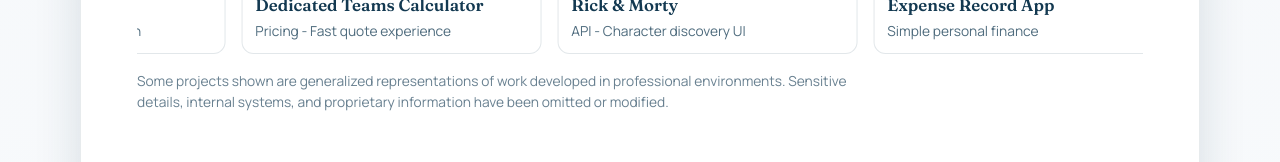
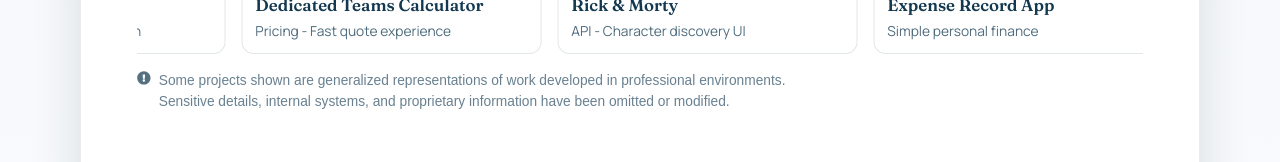
Before and after one commit to Ludwig-a11/portfolioLudwig, a React (Vite) app: page /projects/chloe in a window 1280 px wide. Shown: the part 2377-2539 px from the top of the page. Built offline with nearby package versions, Linux system fonts and the light colour scheme.

Commit message:
Project Disclaimer II

```diff
--- a/src/components/Discovey/Discovery.jsx
+++ b/src/components/Discovey/Discovery.jsx
@@ -2,6 +2,7 @@ import "./discovery.css";
 import ProfilePicture from "../../assets/portfolio_pc2.jpg";
 import TechBannerImage from "../../assets/tech_banner.jpeg";
 import { GithubIcon, LinkedInIcon } from "../Icons";
+import { FaExclamationCircle } from "react-icons/fa";
 import { motion, AnimatePresence } from "framer-motion";
 import { Link, useNavigate } from "react-router-dom";
 import { useEffect, useRef, useState } from "react";
@@ -380,7 +381,13 @@ const Discovery = () => {
                 </div>
               </div>
               <p className="discoveryProjectsDisclaimer">
-                Some projects shown are generalized representations of work developed in professional environments. Sensitive details, internal systems, and proprietary information have been omitted or modified.
+                <FaExclamationCircle
+                  className="discoveryProjectsDisclaimerIcon"
+                  aria-hidden="true"
+                />
+                <span>
+                  Some projects shown are generalized representations of work developed in professional environments. Sensitive&nbsp;details, internal systems, and proprietary information have been omitted or modified.
+                </span>
               </p>
             </div>
 
--- a/src/components/Discovey/discovery.css
+++ b/src/components/Discovey/discovery.css
@@ -467,6 +467,15 @@
   font-size: 0.86rem;
   line-height: 1.55;
   font-family: "Manrope", sans-serif;
+  display: flex;
+  align-items: flex-start;
+  gap: 0.5rem;
+}
+
+.discoveryProjectsDisclaimerIcon {
+  flex: 0 0 auto;
+  margin-top: 0.1rem;
+  color: rgba(var(--gibraltar-sea-rgb), 0.72);
 }
 
 .discoveryProjectCarouselTrack {
--- a/src/components/Projects/ProjectDetails.jsx
+++ b/src/components/Projects/ProjectDetails.jsx
@@ -5,6 +5,7 @@ import {
   FaCode,
   FaCss3Alt,
   FaDatabase,
+  FaExclamationCircle,
   FaPuzzlePiece,
   FaReact,
   FaRobot,
@@ -224,7 +225,13 @@ export default function ProjectDetails() {
               </div>
             </div>
             <p className="projectDetailsShowcaseDisclaimer">
-              Some projects shown are generalized representations of work developed in professional environments. Sensitive details, internal systems, and proprietary information have been omitted or modified.
+              <FaExclamationCircle
+                className="projectDetailsShowcaseDisclaimerIcon"
+                aria-hidden="true"
+              />
+              <span>
+                Some projects shown are generalized representations of work developed in professional environments. Sensitive&nbsp;details, internal systems, and proprietary information have been omitted or modified.
+              </span>
             </p>
           </section>
         )}
--- a/src/components/Projects/project-details.css
+++ b/src/components/Projects/project-details.css
@@ -558,6 +558,15 @@
   font-family: "Manrope", sans-serif;
   font-size: 0.86rem;
   line-height: 1.55;
+  display: flex;
+  align-items: flex-start;
+  gap: 0.5rem;
+}
+
+.projectDetailsShowcaseDisclaimerIcon {
+  flex: 0 0 auto;
+  margin-top: 0.1rem;
+  color: rgba(var(--gibraltar-sea-rgb), 0.72);
 }
 
 .projectDetailsShowcaseCarouselTrack {
```
